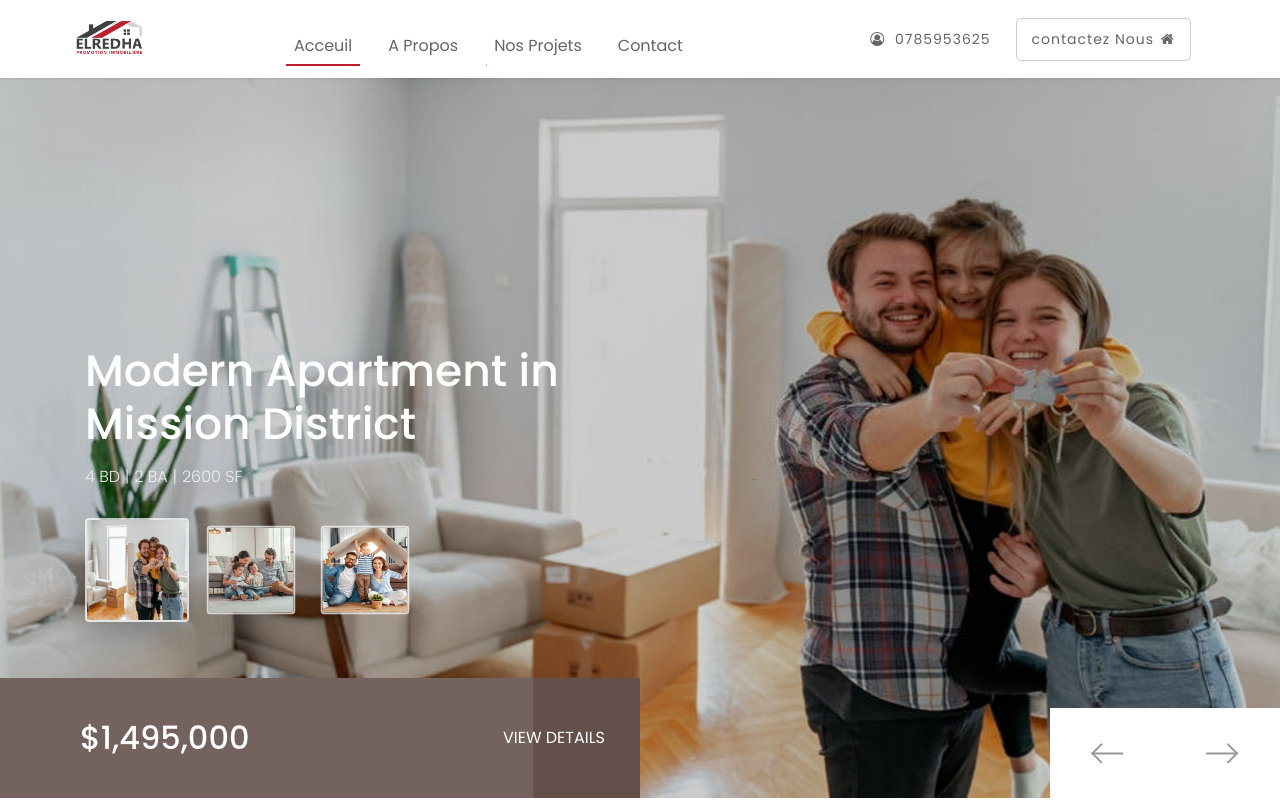
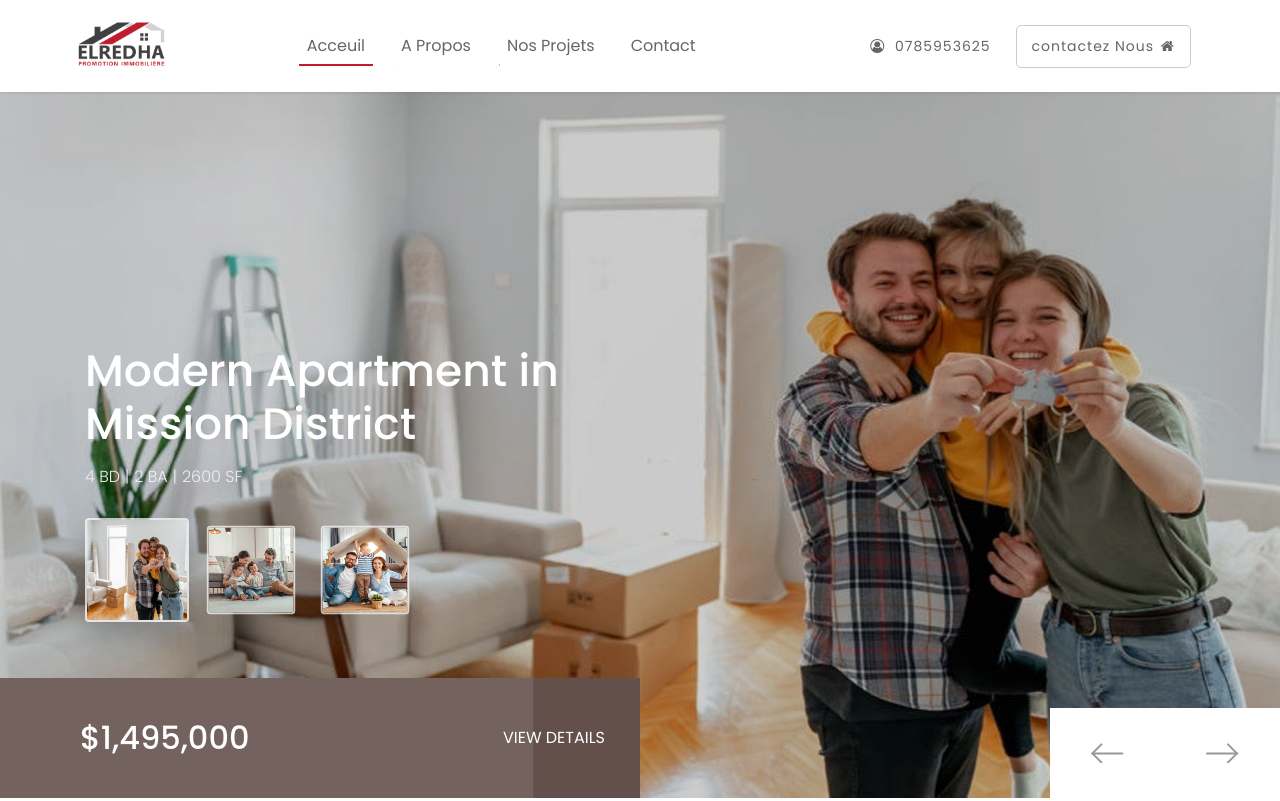
Before and after one commit to okarimo17/elredha_modif, a plain HTML site: page index.html in a window 1280 px wide. Shown: the top 801 px of the page. Drawn offline with nearby package versions, Linux system fonts and the light colour scheme.

Commit message:
fix menu

```diff
--- a/assets/css/stl.css
+++ b/assets/css/stl.css
@@ -1854,9 +1854,9 @@ margin: 30px 0;
 } */
 
 .top-header .collapse.navbar-collapse{
-    flex: 1;
+    /* flex: 1;
     align-self: stretch;
-    align-items: flex-end;
+    align-items: flex-end; */
 }
 .account-options .acc-btn{
     font-size: 14px!important;
@@ -1869,3 +1869,10 @@ margin: 30px 0;
 .main-slider {
     margin-top: 78px;
 }
+
+.navbar-brand.logo a{
+    display: block;
+}
+.navbar-brand.logo a img{
+    height: 58px;
+}
```
